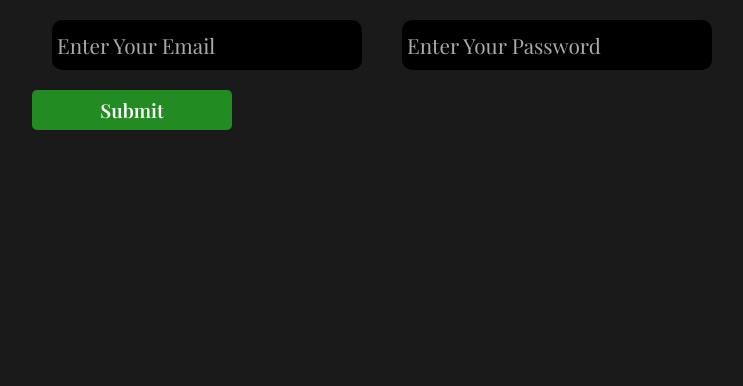
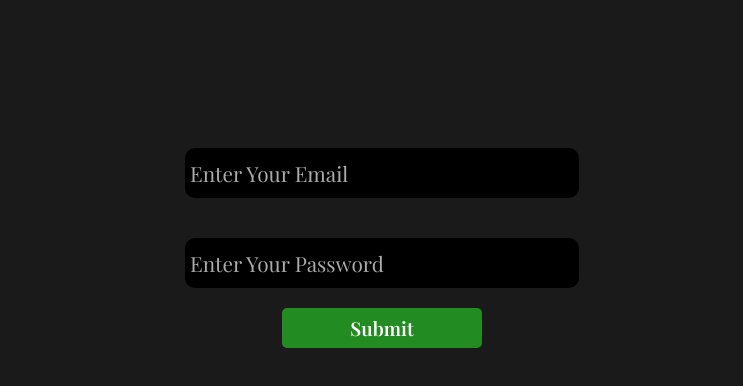
Before and after one commit to Arifkhan2007111/GreenBridge-Project, a React (Vite) app in the folder FrontEnd/: page /login in a window 1280 px wide. Shown: the top 386 px of the page, without its empty margins (258-1001 px from the left). Built offline with nearby package versions, Linux system fonts and the light colour scheme; a web font is replaced by a local one.

Commit message:
Some changes

```diff
--- a/FrontEnd/src/index.css
+++ b/FrontEnd/src/index.css
@@ -452,12 +452,30 @@ footer{
 
 .login{
     display: flex;
+    padding-top: 5%;
+    flex-direction: column;
     width: 100%;
     justify-content: center;
     align-items: center;
     text-align: center;
 }
 
-.login{
+.login h1{
+    font-size: 4rem;
+}
 
+.login p{
+    padding: 10px;
+    font-size: 1.2rem;
 }
+
+.login form{
+    padding-top: 5%;
+    display: flex;
+    flex-direction: column;
+    width: 100%;
+}
+
+.login form input, .button{
+    width: 30%;
+}
```
